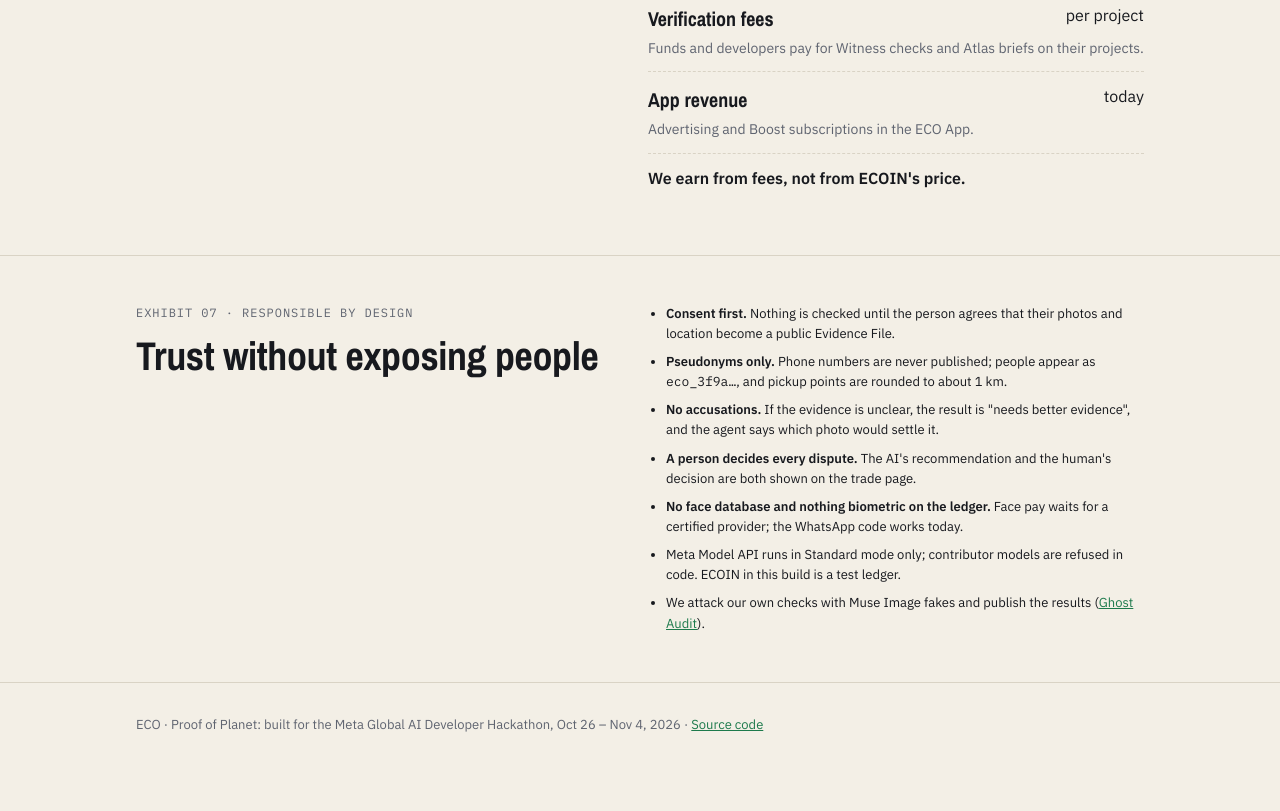
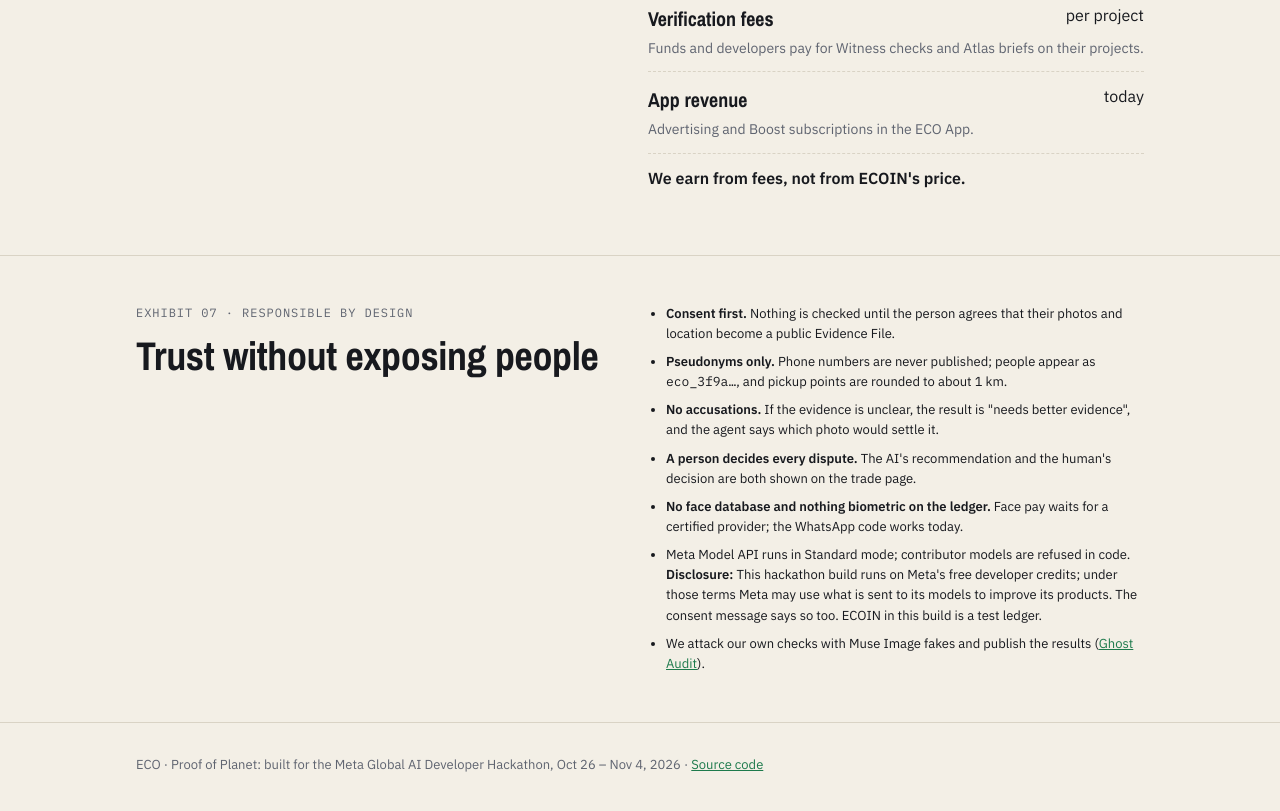
Before and after one commit to paulmalik431-ctrl/proof-of-planet, a website: page web/index.html in a window 1280 px wide. Shown: the part 2580-3391 px from the top of the page. Before the commit the page ends 3363 px from the top, so only its background shows below. Drawn offline with nearby package versions, Linux system fonts and the light colour scheme.

Commit message:
Disclose free-credit data terms in consent, site and README
Co-Authored-By: Claude Opus 5.5 <noreply@anthropic.com>
Claude-Session: https://claude.ai/code/session_01S94ivMnffcpkQJKVJWUK4r

```diff
--- a/supabase/functions/_core/agent.ts
+++ b/supabase/functions/_core/agent.ts
@@ -38,6 +38,8 @@ export const CONSENT_TEXT = [
   "Earn ECOIN for verified climate action, sell sorted recyclables to businesses, and pay in shops — all here on WhatsApp.",
   "",
   "Meta AI checks your photos. Your photos and the place you share become a public *Evidence File* so anyone can check the work. Your phone number is never shown.",
+  "",
+  "This test version runs on Meta's free developer credits, so Meta may use what you send here to improve its products.",
   "",
   "Reply *YES* to agree. Write in any language.",
 ].join("\n");
--- a/web/index.html
+++ b/web/index.html
@@ -109,7 +109,7 @@
       <li><b>No accusations.</b> If the evidence is unclear, the result is "needs better evidence", and the agent says which photo would settle it.</li>
       <li><b>A person decides every dispute.</b> The AI's recommendation and the human's decision are both shown on the trade page.</li>
       <li><b>No face database and nothing biometric on the ledger.</b> Face pay waits for a certified provider; the WhatsApp code works today.</li>
-      <li>Meta Model API runs in Standard mode only; contributor models are refused in code. ECOIN in this build is a test ledger.</li>
+      <li>Meta Model API runs in Standard mode; contributor models are refused in code. <b>Disclosure:</b> This hackathon build runs on Meta's free developer credits; under those terms Meta may use what is sent to its models to improve its products. The consent message says so too. ECOIN in this build is a test ledger.</li>
       <li>We attack our own checks with Muse Image fakes and publish the results (<a href="https://github.com/paulmalik431-ctrl/proof-of-planet/blob/main/evals/README.md">Ghost Audit</a>).</li>
     </ul>
   </div></section>
```
Also changed, not shown: README.md.
